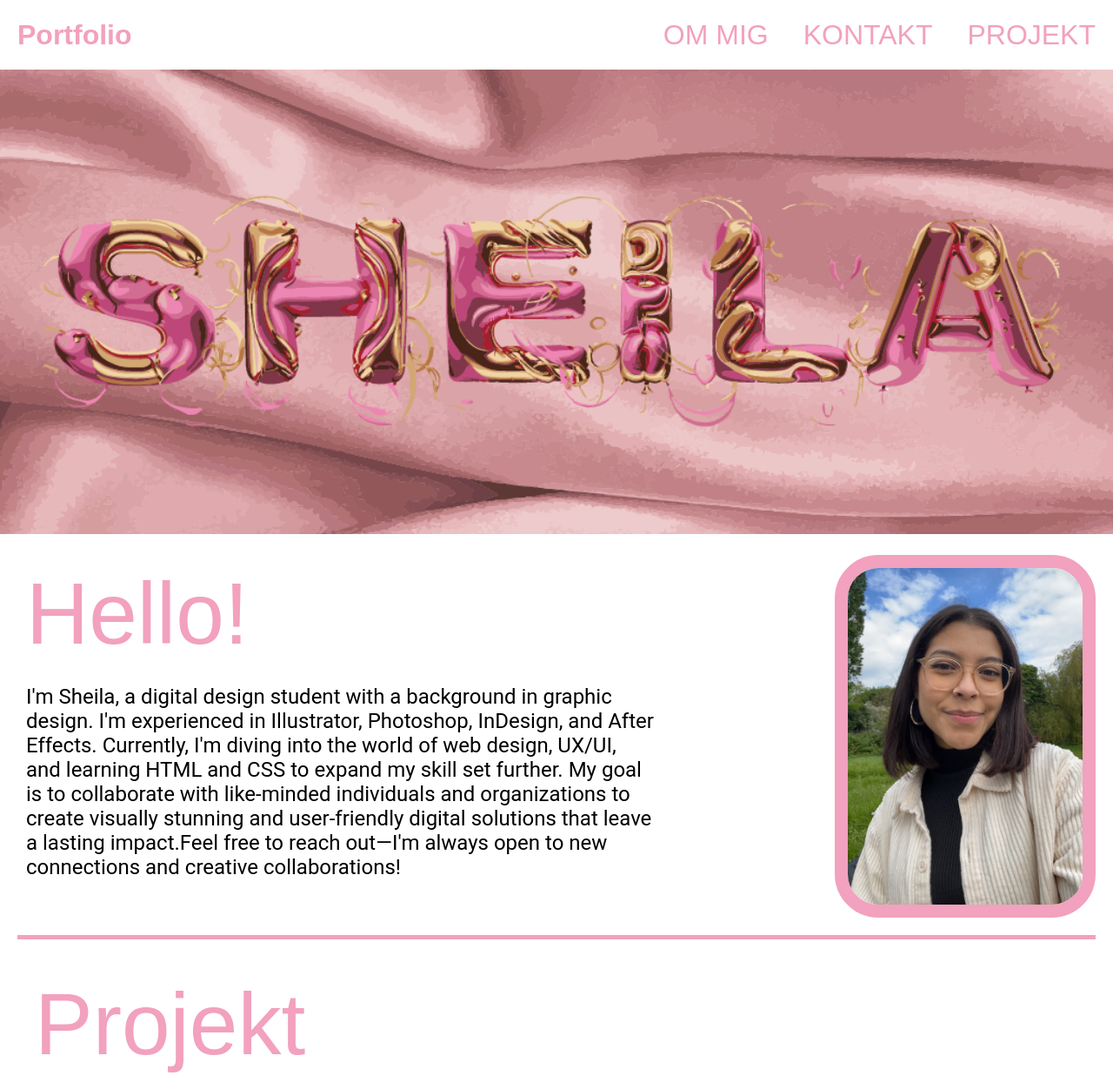
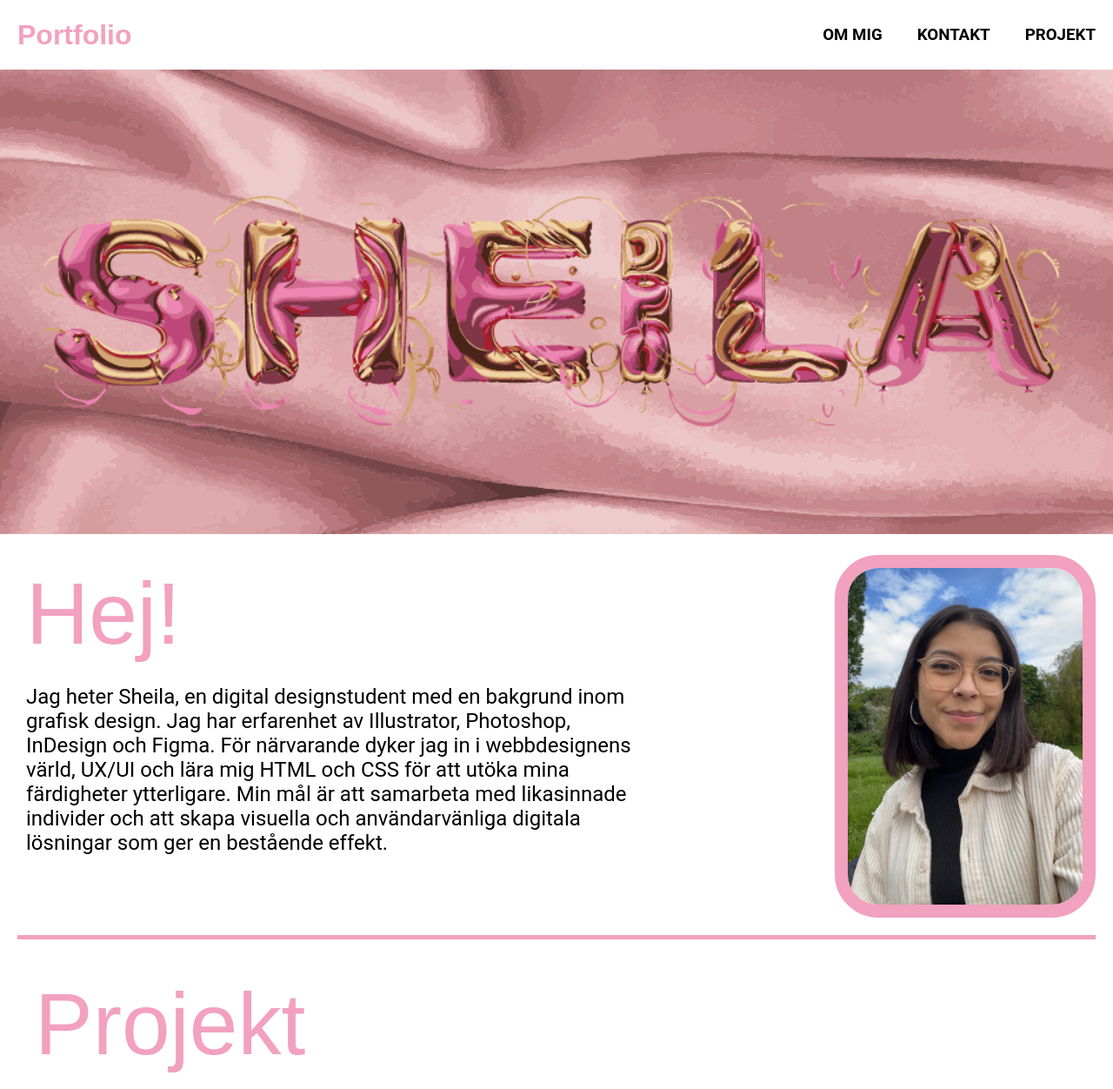
Before and after one commit to shegon02/my-portfolio, a plain HTML site: page index.html in a window 1280 px wide. Shown: the top 1252 px of the page at 87% size. Drawn offline with Linux system fonts and the light colour scheme.

Commit message:
Update index.html

```diff
--- a/index.html
+++ b/index.html
@@ -10,9 +10,9 @@
     <header>
       <h1>Portfolio</h1>
       <div>
-        <a>OM MIG</a>
-        <a>KONTAKT</a>
-        <a>PROJEKT</a>
+        <h3>OM MIG</h3>
+        <h3>KONTAKT</h3>
+        <h3>PROJEKT</h3>
       </div>
     </header>
     <div class="big-logo">
@@ -21,16 +21,15 @@
     <div class="textobild">
       <div>
         <div class="intro">
-          <h2>Hello!</h2>
+          <h2>Hej!</h2>
           <p class="introtext">
-            I'm Sheila, a digital design student with a background in graphic
-            design. I'm experienced in Illustrator, Photoshop, InDesign, and
-            After Effects. Currently, I'm diving into the world of web design,
-            UX/UI, and learning HTML and CSS to expand my skill set further. My
-            goal is to collaborate with like-minded individuals and
-            organizations to create visually stunning and user-friendly digital
-            solutions that leave a lasting impact.Feel free to reach out—I'm
-            always open to new connections and creative collaborations!
+            Jag heter Sheila, en digital designstudent med en bakgrund inom
+            grafisk design. Jag har erfarenhet av Illustrator, Photoshop,
+            InDesign och Figma. För närvarande dyker jag in i webbdesignens
+            värld, UX/UI och lära mig HTML och CSS för att utöka mina
+            färdigheter ytterligare. Min mål är att samarbeta med likasinnade
+            individer och att skapa visuella och användarvänliga digitala
+            lösningar som ger en bestående effekt.
           </p>
         </div>
       </div>
```
